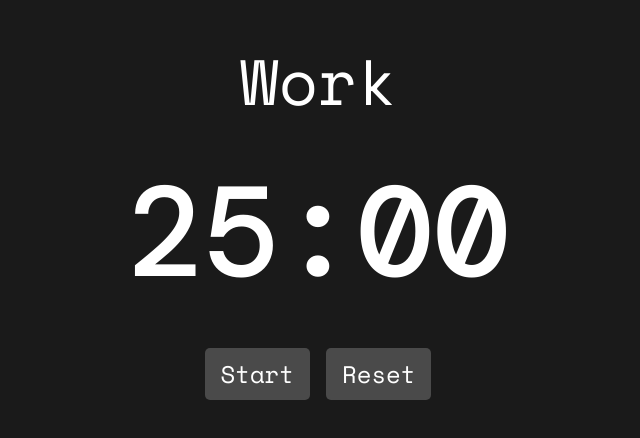
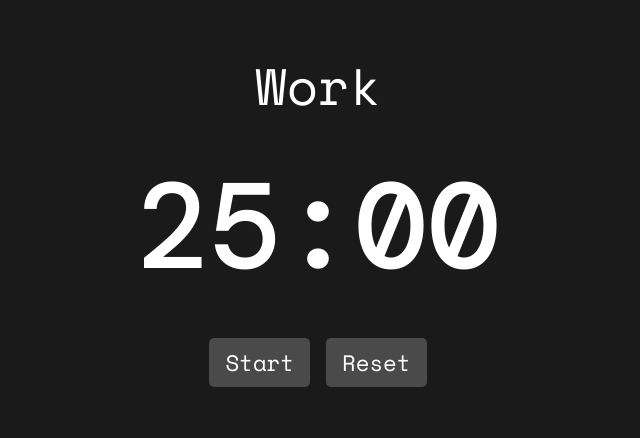
Before and after one commit to SourGeckoo/monopodo, a Next.js app: page / in a window 1280 px wide. Shown: the part 178-616 px from the top of the page, without its empty margins (322-962 px from the left). Built offline with nearby package versions, Linux system fonts and the light colour scheme; a web font is replaced by a local one.

Commit message:
cleaned up and shortened code

```diff
--- a/app/page.module.css
+++ b/app/page.module.css
@@ -23,23 +23,13 @@
   line-height: 1.15;
   text-align: center;
   font-weight: 400;
-
-  /* Responsive font size adjustment */
-  font-size: 3rem;
-  @media (min-width: 768px) {
-    font-size: 4rem;
-  }
+  font-size: calc(2rem + 1.5vw);
 }
 
 .timer {
-  font-size: 6rem;
+  font-size: calc(6rem + 2vw);
   margin: 2rem 0;
   font-weight: 500;
-
-  /* Responsive font size adjustment */
-  @media (min-width: 768px) {
-    font-size: 8rem;
-  }
 }
 
 .buttons {
@@ -49,31 +39,25 @@
 }
 
 .button {
-  font-size: 1.2rem;
+  font-size: calc(1rem + 0.5vw);
   padding: 0.5rem 1rem;
   border: none;
   border-radius: 5px;
   background-color: #4a4a4a;
   color: #ffffff;
   cursor: pointer;
-  transition:  0.3s ease;
+  transition: background-color 0.3s ease, transform 0.3s ease;
   font-weight: 500;
 
-  /* Responsive font size adjustment */
-  @media (min-width: 768px) {
-    font-size: 1.5rem;
+  @media (hover: hover) and (pointer: fine) {
+    &:hover {
+      background-color: #666666;
+      transform: translateY(-2px);
+    }
+
+    &:active {
+      background-color: #4a4a4a;
+      transform: translateY(2px);
+    }
   }
 }
-
-/* Hover effects for desktop only */
-@media (hover: hover) and (pointer: fine) {
-  .button:hover {
-    background-color: #666666;
-    transform: translateY(-0.05rem);
-  }
-
-  .button:active {
-    background-color: #4a4a4a;
-    transform: translateY(0.1rem);
-  }
-}
```
